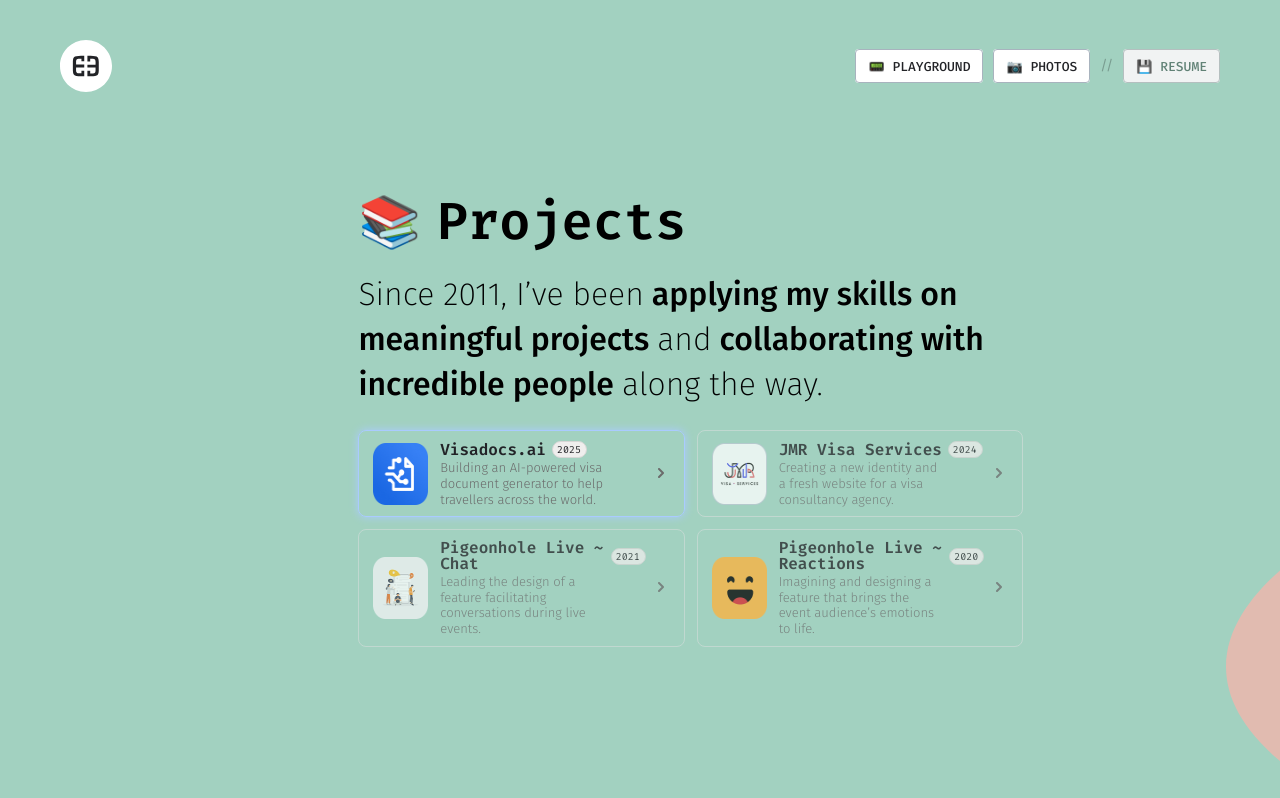
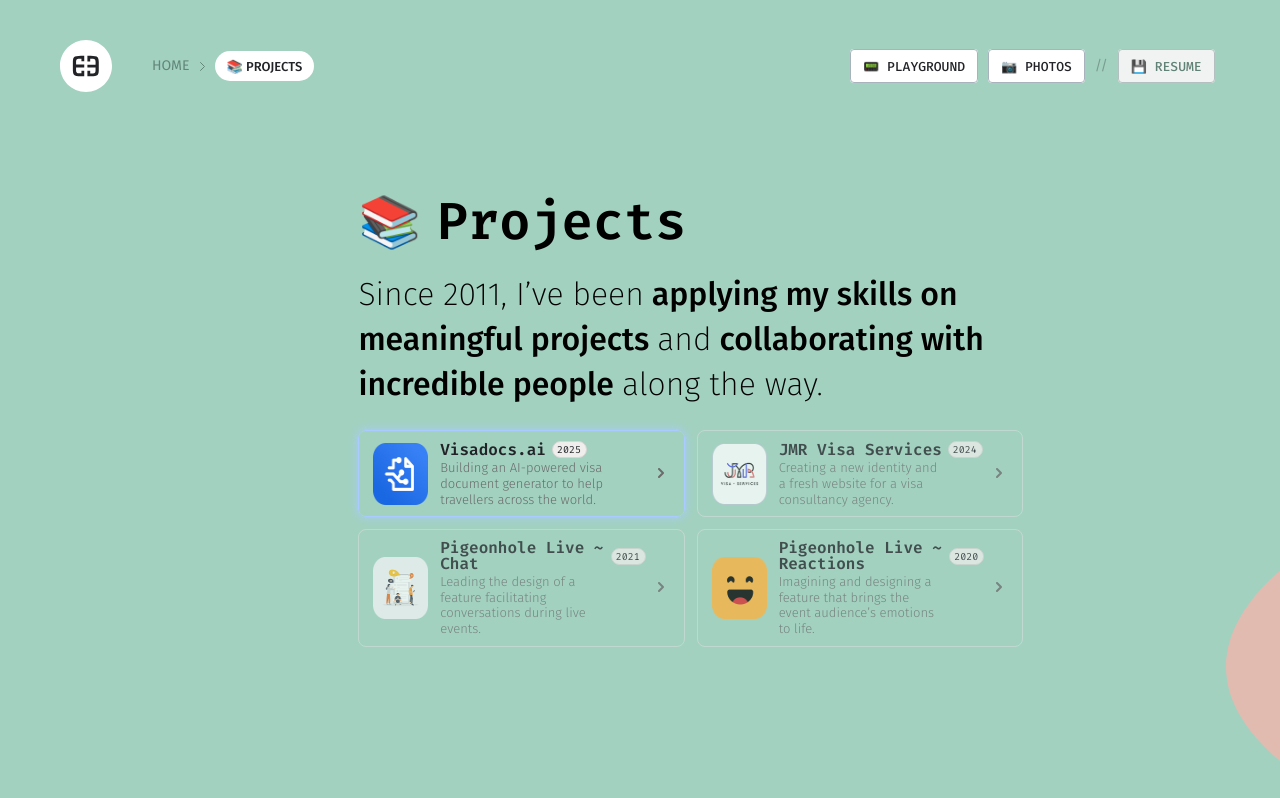
Before and after one commit to EricBARBEAU/errric.me, a React (Vite) app in the folder my-app/: page /projects in a window 1280 px wide. Built offline with nearby package versions, Linux system fonts and the light colour scheme.

Commit message:
back navition in navbar

```diff
--- a/my-app/src/css/core/variables.scss
+++ b/my-app/src/css/core/variables.scss
@@ -15,6 +15,7 @@
 
 	// Green
 	$clr-green--dark:			#608175;
+	$clr-green--darker: 		#628679;
 	$clr-green--reg:			#A2D1C0;
 	$clr-green--border:			#B4BFBF;
 	$clr-green--border-light:	#CBDBD6;
--- a/my-app/src/css/elements/navigations.scss
+++ b/my-app/src/css/elements/navigations.scss
@@ -6,12 +6,9 @@
 	position: relative;
 	top: 0px; left: 0px; right: 0px;
 	background: transparent;
-	display: flex;
-	flex-direction: row;
 	align-items: center;
 	padding: 40px 0px;
 	z-index: 1000;
-	gap: 60px;
 
 	// Logo
 	.logo, .logo img {
--- a/my-app/src/css/views/home.scss
+++ b/my-app/src/css/views/home.scss
@@ -21,6 +21,9 @@
 
   	// Nav
   	.navbar {
+			display: flex;
+			flex-direction: row;
+			gap: 60px;
   		padding-left:60px;
   		padding-right:60px;
   		border-bottom: 1px solid core.$clr-green--light;
--- a/my-app/src/css/views/projects.scss
+++ b/my-app/src/css/views/projects.scss
@@ -31,9 +31,37 @@
 
 	// Nav
   	.navbar {
+			display: grid;
+			grid-template-columns: 52px auto 370px;
+			gap: 40px;
   		padding-left:60px;
   		padding-right:60px;
-  		justify-content: space-between;
+
+  		.breadcrumbs {
+  			display: flex;
+  			flex-direction: row;
+  			gap: 10px;
+  			align-items: center;
+
+  			.backlink {
+  				font-size: core.$font-size-14;
+	  			color: core.$clr-green--darker;
+	  			font-weight: core.$f-weight-400;
+
+	  			&:hover {
+	  				text-decoration: underline;
+	  			}
+  			}
+
+  			.active_page {
+  				background-color: core.$clr-white;
+  				padding: 9px 12px 8px 12px;
+  				border-radius: 25px;
+  				font-size: core.$font-size-13;
+  				font-weight: core.$f-weight-500;
+  				color: core.$clr-grey--dark;
+  			}
+  		}
   	}
 
   	// Page content
--- a/my-app/src/modules/_layout.jsx
+++ b/my-app/src/modules/_layout.jsx
@@ -15,32 +15,21 @@
   return (
     <div className="viewport">
       <div className="slide_container" >
+
         {/* Home */}
-        <div
-          className={`view view_home ${!isProjects ? "active" : ""}`}
-        >
+        <div className={`view view_home ${!isProjects ? "active" : ""}`}>
           <div className="container">
-            <Nav
-              isDark={true}
-              isWhite={false}
-            />
+            <Nav origin="home"/>
             <Home />
           </div>
         </div>
 
         {/* Projects */}
-        <div
-          className={`view view_projects ${isProjects ? "active" : ""}`}
-        >
+        <div className={`view view_projects ${isProjects ? "active" : ""}`}>
           <div className="container">
-            <Nav
-              isDark={false}
-              isWhite={true}
-            />
+            <Nav origin="projects"/>
             <Projects />
-
             <Footer />
-
           </div>
         </div>
 
--- a/my-app/src/modules/elements/navbar.jsx
+++ b/my-app/src/modules/elements/navbar.jsx
@@ -3,18 +3,28 @@
 // Assets
 const logo_dark = '/img/errric-logo_dark.svg';
 const logo_white = '/img/errric-logo_white.svg';
+const icon_breadcrumb = 'img/breadcrumb.svg';
 
-function Nav({ isDark, isWhite }) {
+function Nav({ origin }) {
 
   const resume_url = "https://assets.errric.me/files/EricBARBEAU_Resume2025.pdf";
 
   return (
     <nav className="navbar">
       <NavLink to="/" className="logo" alt="Home">
-        <img src={isDark ? logo_dark : isWhite ? logo_white : logo_dark} className="logo_img" alt="errric.me" />
+        <img src={origin == "home" ? logo_dark : origin == "projects" ? logo_white : logo_dark} className="logo_img" alt="errric.me" />
       </NavLink>
+      { origin == "projects" &&
+        <div className="breadcrumbs">
+          <NavLink to="/" className="backlink" href="https://errric.me/" alt="Home">HOME</NavLink>
+          <img src={icon_breadcrumb} alt="breadcrumb" />
+          <div className="active_page">
+            📚 PROJECTS
+          </div>
+        </div>
+      }
       <ul className="navbar_menu">
-        {isDark &&
+        {origin == "home" &&
           <li className="navbar_menu-item navbar_menu-item--projects" >
             <NavLink to="/projects" className="link" alt="Projects">📚 Projects</NavLink>
           </li>
--- a/my-app/src/modules/projects/p/project_one.jsx
+++ b/my-app/src/modules/projects/p/project_one.jsx
@@ -141,13 +141,13 @@
             <div className="links">
               <h4>More about this project</h4>
               <a
-                href=""
+                href="https://blog.visadocs.ai/articles/create-itinerary-visadocs/"
                 target="_blank"
               >
                 Create your travel itinerary with visadocs.ai in 7 steps
               </a>
               <a
-                href=""
+                href="https://www.producthunt.com/products/visa-docs"
                 target="_blank"
               >
                 Visadocs on Product Hunt
```
Also changed, not shown: my-app/public/img/breadcrumb.svg (added). Lines whose indentation alone changed are shown as unchanged.
